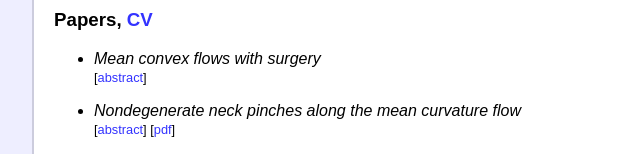
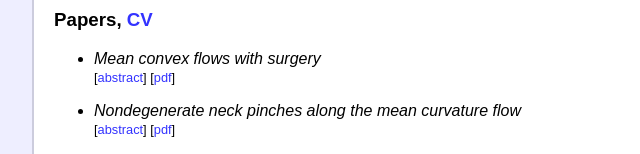
Before and after one commit to gszekelyhidi/gszekelyhidi.github.io, a plain HTML site: page index.html in a window 1280 px wide. Shown: the part 645-799 px from the top of the page, 96-736 px from the left. Drawn offline with Linux system fonts and the light colour scheme.

Commit message:
Update index.html

```diff
--- a/index.html
+++ b/index.html
@@ -224,7 +224,7 @@ Topics in Analysis II - Extremal metrics. <A href="http://www.nd.edu/~gszekely/n
   <art_detail>
 [<A href="javascript:;"
 		onclick="toggleDisplay('highergeneric');">abstract</A>]
-<!--	  [<A href="https://arxiv.org/pdf/2602.15771">pdf</A>] -->
+	  [<A href="https://arxiv.org/pdf/2606.00964">pdf</A>]
 <citation> </citation>
   </art_detail>
 <div id="highergeneric" style="display: none">
```
